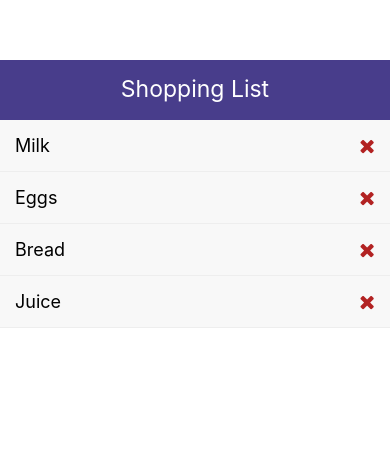
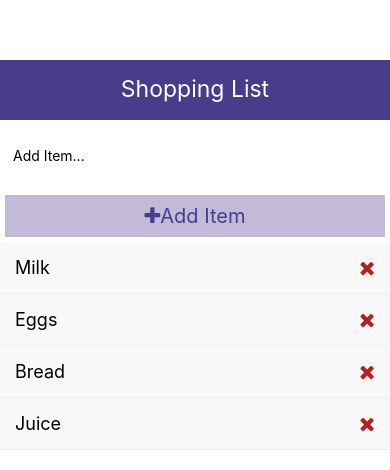
Before and after one commit to ZoeyF75/sturdy-chainsaw, a React Native app in the folder ShoppingList/: screen / in a window 390 px wide. Shown: the top 470 px of the page. Built offline with nearby package versions, Linux system fonts and the light colour scheme.

Commit message:
add item button and input components

```diff
--- a/ShoppingList/App.js
+++ b/ShoppingList/App.js
@@ -4,6 +4,7 @@ import { v4 as uuid } from 'uuid';
 
 import Header from './components/Header';
 import ListItem from './components/ListItem';
+import AddItem from './components/AddItem';
 
 const App = () => {
   const [items, setItems] = useState([
@@ -34,6 +35,7 @@ const App = () => {
   return (
     <View style={styles.container}>
       <Header />
+      <AddItem />
       <FlatList
         data={items}
         renderItem={({item})=>
--- /dev/null
+++ b/ShoppingList/components/AddItem.js
@@ -0,0 +1,40 @@
+import React from 'react';
+import { View, Text, StyleSheet, TextInput, TouchableOpacity, Touchable} from 'react-native';
+import Icon from 'react-native-vector-icons/dist/FontAwesome';
+
+const AddItem = () => {
+  return (
+    <View>
+      <TextInput placeholder="Add Item..." style={styles.input} />
+      <TouchableOpacity style={styles.btn}>
+        <Text
+          style={styles.btnText}>
+          <Icon
+            name="plus"
+            size={20} />
+          Add Item
+        </Text>
+      </TouchableOpacity>
+    </View>
+  );
+};
+
+const styles = StyleSheet.create({
+  input: {
+    height: 60,
+    padding: 8,
+    margin: 5,
+  },
+  btn: {
+    backgroundColor: '#c2bad8',
+    padding: 9,
+    margin: 5,
+  },
+  btnText: {
+    color: 'darkslateblue',
+    fontSize: 20,
+    textAlign: 'center',
+  },
+});
+
+export default AddItem;
```
